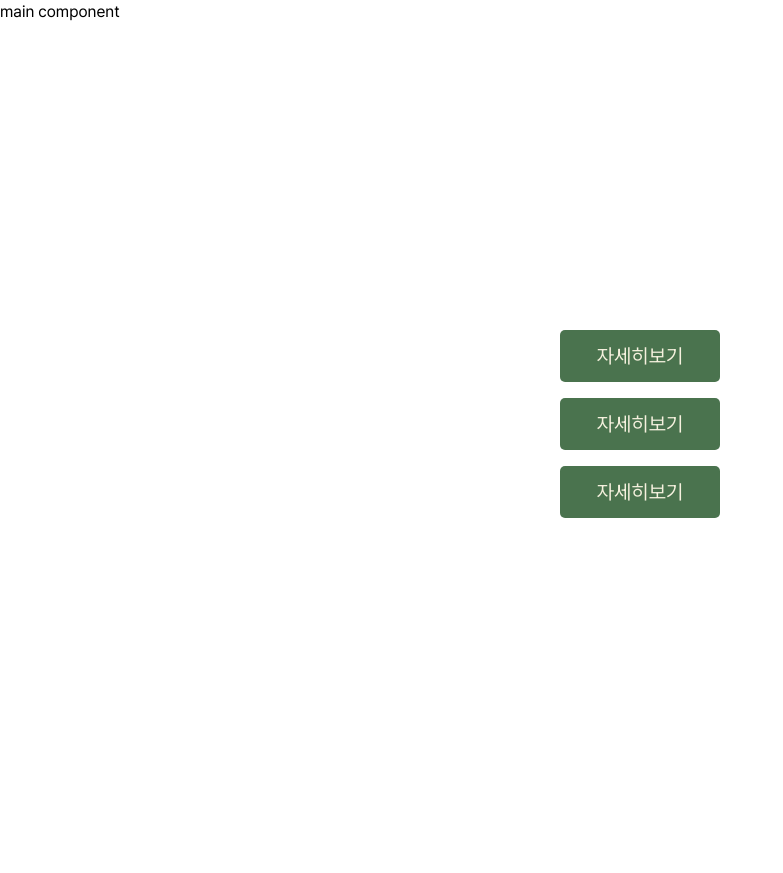
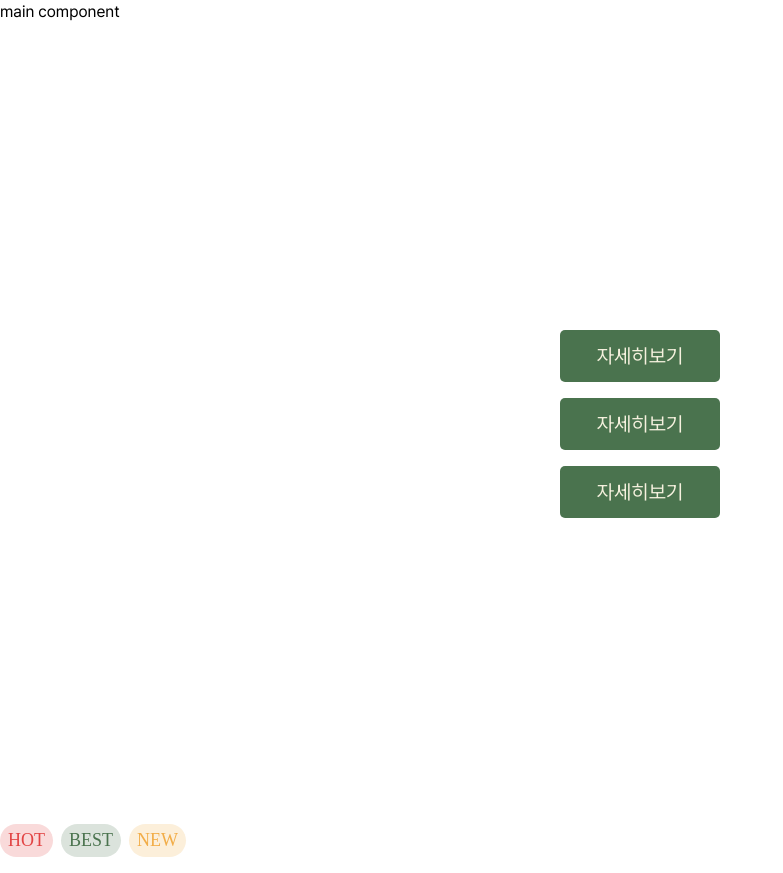
Before and after one commit to Team-Detective/tomatoes, a Next.js app: page / in a window 1280 px wide. Shown: the whole page, without its empty margins (0-783 px from the left). Before the commit the page ends 824 px from the top, so only its background shows below. Built offline with nearby package versions, Linux system fonts and the light colour scheme.

Commit message:
feat: 태그 컴포넌트 구현

```diff
--- a/package.json
+++ b/package.json
@@ -15,14 +15,14 @@
   },
   "devDependencies": {
     "@types/node": "^20",
-    "@types/react": "^18",
-    "@types/react-dom": "^18",
+    "@types/react": "^18.3.11",
+    "@types/react-dom": "^18.3.1",
     "eslint": "^8",
     "eslint-config-next": "14.2.15",
     "eslint-config-prettier": "^9.1.0",
     "postcss": "^8",
     "prettier": "^3.3.3",
     "tailwindcss": "^3.4.1",
-    "typescript": "^5"
+    "typescript": "^5.6.3"
   }
 }
--- a/src/app/page.tsx
+++ b/src/app/page.tsx
@@ -1,4 +1,5 @@
 import BannerLink from '@/components/common/BannerLink';
+import Tag from '@/components/common/Tag';
 
 export default function Home() {
   return (
@@ -9,6 +10,11 @@ export default function Home() {
         <BannerLink url="https://google.com" />
         <BannerLink url="https://google.com" />
       </div>
+      <div className='flex gap-2 mb-4'>
+        <Tag type="hot" />
+        <Tag type="best" />
+        <Tag type="new" />
+      </div>
     </>
   );
 }
--- /dev/null
+++ b/src/components/common/Tag.tsx
@@ -0,0 +1,49 @@
+interface TagProps {
+  type: 'hot' | 'best' | 'new';
+}
+
+export default function Tag({ type }: TagProps) {
+  if (type === 'hot') {
+    return (
+      <div className="
+        h-[33px] px-2 py-[3px] bg-[#f9dada] rounded-[999px]
+        justify-center items-center gap-1.5 inline-flex
+      ">
+        <div className="
+          text-[#e24444] text-lg font-medium
+          font-['Pretendard'] leading-[27px]
+        ">
+          HOT
+        </div>
+      </div>
+    );
+  } else if (type === 'best') {
+    return (
+      <div className="
+        h-[33px] px-2 py-[3px] bg-[#dbe3dc] rounded-[999px]
+        justify-center items-center gap-1.5 inline-flex
+      ">
+        <div className="
+          text-[#4a734e] text-lg font-medium
+          font-['Pretendard'] leading-[27px]
+        ">
+          BEST
+        </div>
+      </div>
+    );
+  } else {
+    return (
+      <div className="
+        h-[33px] px-2 py-[3px] bg-[#fcefda] rounded-[999px]
+        justify-center items-center gap-1.5 inline-flex
+      ">
+        <div className="
+          text-[#f2ad48] text-lg font-medium
+          font-['Pretendard'] leading-[27px]
+        ">
+          NEW
+        </div>
+      </div>
+    );
+  }
+}
```
Also changed, not shown: 1 other file (tests, documents, lock files or other folders).
